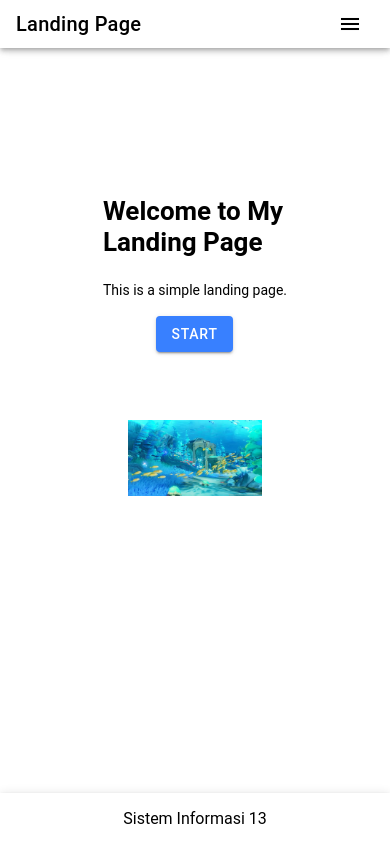
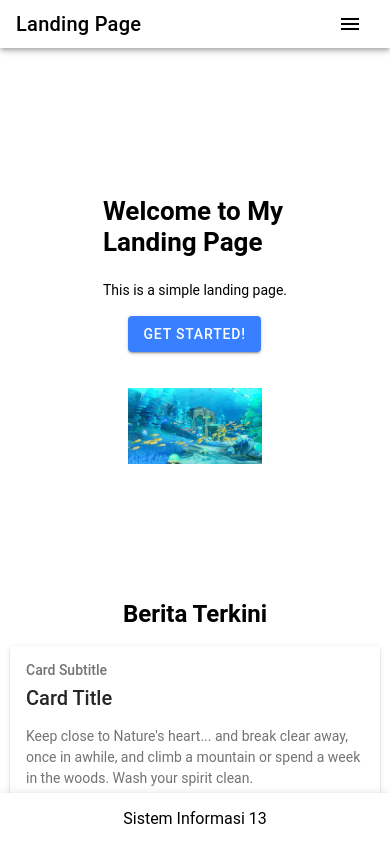
Before and after one commit to FrhnSpwli/Website-Desa, a React (Vite) app: page /landing in a window 390 px wide. Built offline with nearby package versions, Linux system fonts and the light colour scheme.

Commit message:
update page

```diff
--- a/src/pages/Landing.css
+++ b/src/pages/Landing.css
@@ -1,7 +1,7 @@
 .landing-content{
     display: flex;
     padding: 128px;
-    gap: 64px;
+    gap: 32px;
     flex-direction: column;
     align-items: center;
     justify-content: center;
@@ -22,3 +22,41 @@
     justify-content: center;
     align-items: center;
 }
+
+.card_text{
+    display: flex;
+    padding: 8px 24px 8px 24px;
+    justify-content: center;
+    font-size: 24px;
+    font-weight: 600;
+}
+
+.card_container {
+    display: flex;
+    flex-direction: column;
+    justify-content: center;
+    align-items: center;
+}
+
+.card_responsive {
+    display: grid;
+    grid-template-columns: repeat(4, 1fr);
+}
+
+@media (max-width: 1024px) {
+    .card_responsive {
+        grid-template-columns: repeat(3, 1fr);
+    }
+}
+
+@media (max-width: 768px) {
+    .card_responsive {
+        grid-template-columns: repeat(2, 1fr);
+    }
+}
+
+@media (max-width: 480px) {
+    .card_responsive {
+        grid-template-columns: repeat(1, 1fr);
+    }
+}
--- a/src/pages/Landing.tsx
+++ b/src/pages/Landing.tsx
@@ -1,4 +1,4 @@
-import { IonContent, IonHeader, IonPage, IonTitle, IonToolbar, IonMenu, IonMenuButton, IonButton, IonButtons, IonText } from '@ionic/react';
+import { IonContent, IonHeader, IonPage, IonTitle, IonToolbar, IonMenu, IonMenuButton, IonButton, IonImg, IonText, IonCard, IonCardHeader, IonCardSubtitle, IonCardContent, IonCardTitle } from '@ionic/react';
 import Footer from '../components/organisms/Footer';
 import './Landing.css';
 import Navbar from '../components/organisms/Navbar';
@@ -14,10 +14,63 @@ const Landing: React.FC = () => {
            <IonText><h1 className='landing-content-heading1'>Welcome to My Landing Page</h1></IonText>
             <IonText><p className='landing-content-heading2'>This is a simple landing page.</p></IonText>
             <IonButton>
-              Start
+              Get Started!
             </IonButton>
             </section>
             <img src='./Fontaine Genshin impact.jpg' alt="image"/>
+          </div>
+
+
+          <IonText className='card_text'> Berita Terkini </IonText>
+          <div className="card_container">
+            <div className="card_title">
+             <div className="card_responsive" >
+                <IonCard>
+                  <IonImg />
+                    <IonCardHeader>
+                        <IonCardSubtitle>Card Subtitle</IonCardSubtitle>
+                        <IonCardTitle>Card Title</IonCardTitle>
+                        </IonCardHeader>
+                        <IonCardContent>
+                            Keep close to Nature's heart... and break clear away, once in awhile,
+                            and climb a mountain or spend a week in the woods. Wash your spirit clean.
+                        </IonCardContent>
+                  </IonCard>
+                  <IonCard>
+                  <IonImg />
+                    <IonCardHeader>
+                        <IonCardSubtitle>Card Subtitle</IonCardSubtitle>
+                        <IonCardTitle>Card Title</IonCardTitle>
+                        </IonCardHeader>
+                        <IonCardContent>
+                            Keep close to Nature's heart... and break clear away, once in awhile,
+                            and climb a mountain or spend a week in the woods. Wash your spirit clean.
+                        </IonCardContent>
+                  </IonCard>
+                  <IonCard>
+                  <IonImg />
+                    <IonCardHeader>
+                        <IonCardSubtitle>Card Subtitle</IonCardSubtitle>
+                        <IonCardTitle>Card Title</IonCardTitle>
+                        </IonCardHeader>
+                        <IonCardContent>
+                            Keep close to Nature's heart... and break clear away, once in awhile,
+                            and climb a mountain or spend a week in the woods. Wash your spirit clean.
+                        </IonCardContent>
+                  </IonCard>
+                  <IonCard>
+                  <IonImg />
+                    <IonCardHeader>
+                        <IonCardSubtitle>Card Subtitle</IonCardSubtitle>
+                        <IonCardTitle>Card Title</IonCardTitle>
+                        </IonCardHeader>
+                        <IonCardContent>
+                            Keep close to Nature's heart... and break clear away, once in awhile,
+                            and climb a mountain or spend a week in the woods. Wash your spirit clean.
+                        </IonCardContent>
+                  </IonCard>
+              </div>
+            </div>
           </div>
         </IonContent>
         <Footer />
```
